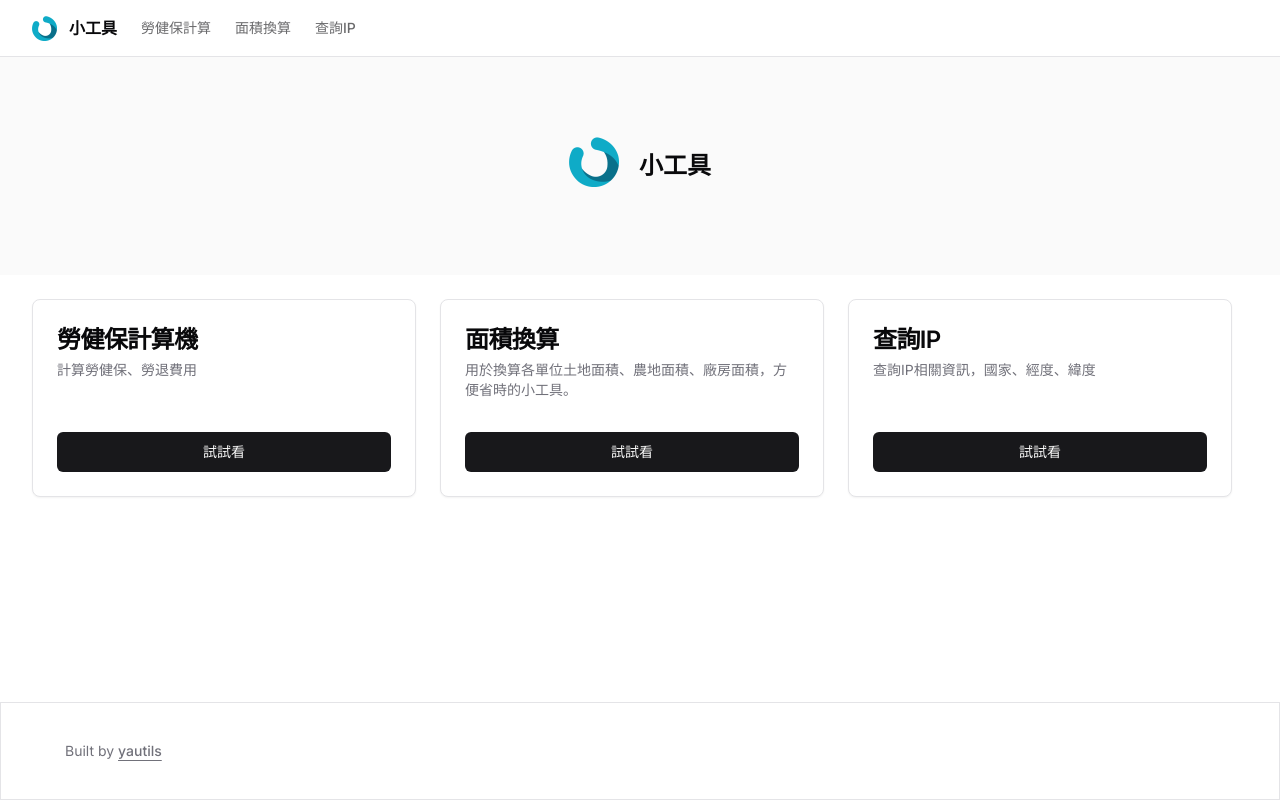
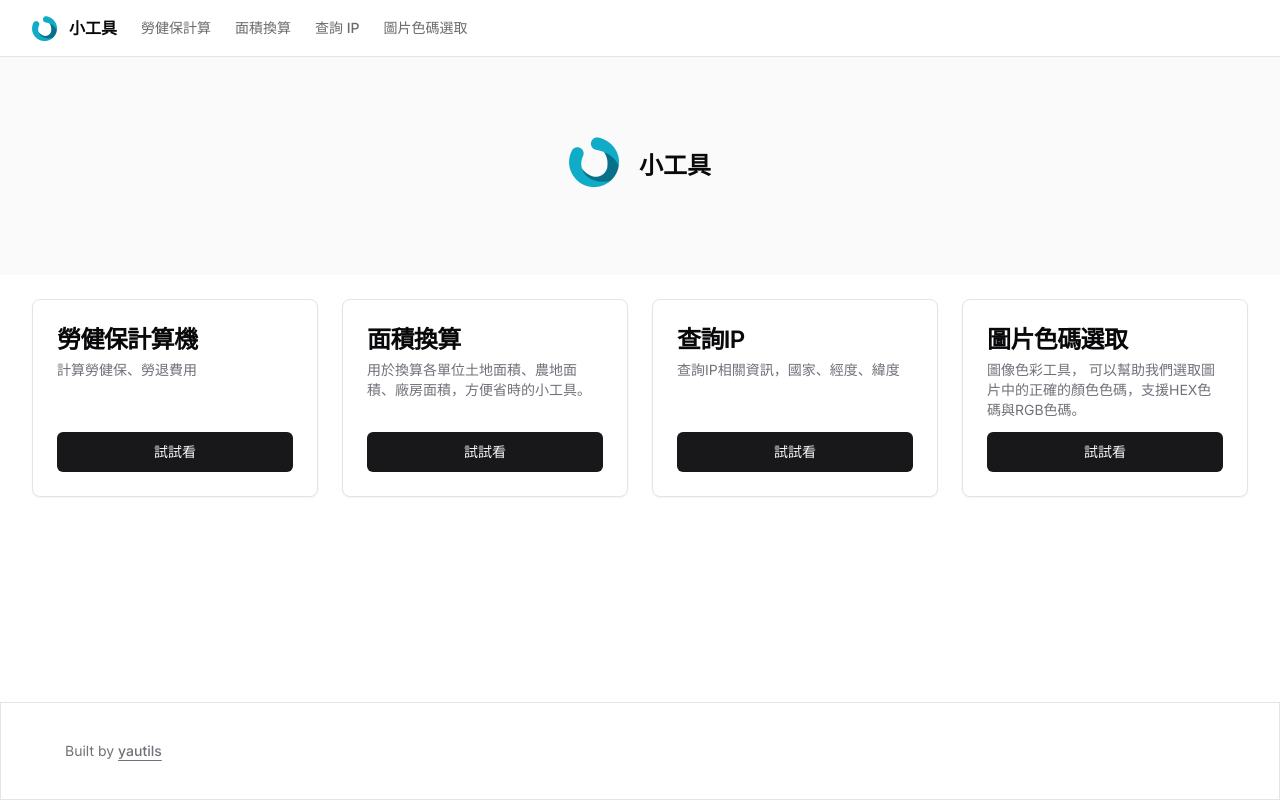
Before and after one commit to haoolii/ceres, a Next.js app: page / in a window 1280 px wide. Built offline with nearby package versions, Linux system fonts and the light colour scheme.

Commit message:
feat: add enter link

```diff
--- a/app/page.tsx
+++ b/app/page.tsx
@@ -75,6 +75,22 @@ export default function Home() {
             </CardFooter>
           </Card>
         </div>
+        <div className="w-full md:w-96">
+          <Card>
+            <CardHeader className="space-y-1">
+              <CardTitle className="text-2xl">圖片色碼選取</CardTitle>
+              <CardDescription className="h-12">
+                圖像色彩工具，
+                可以幫助我們選取圖片中的正確的顏色色碼，支援HEX色碼與RGB色碼。
+              </CardDescription>
+            </CardHeader>
+            <CardFooter>
+              <Link href="/image-color-picker" className="w-full">
+                <Button className="w-full">試試看</Button>
+              </Link>
+            </CardFooter>
+          </Card>
+        </div>
       </div>
     </main>
   );
--- a/components/main-nav.tsx
+++ b/components/main-nav.tsx
@@ -7,6 +7,7 @@ import Image from "next/image";
 
 import { siteConfig } from "@/config/site";
 import { cn } from "@/lib/utils";
+import { docsConfig } from "@/config/docs";
 
 export function MainNav() {
   const pathname = usePathname();
@@ -27,37 +28,23 @@ export function MainNav() {
         </span>
       </Link>
       <nav className="flex items-center space-x-6 text-sm font-medium">
+        {docsConfig.mainNav?.map(
+          (item) =>
+            item.href && (
               <Link
-          href="/LHI"
+                key={item.href}
+                href={item.href}
                 className={cn(
                   "transition-colors hover:text-foreground/80",
-            pathname?.startsWith("/LHI")
+                  pathname?.startsWith(item.href)
                     ? "text-foreground"
                     : "text-foreground/60"
                 )}
               >
-          勞健保計算
+                {item.title}
               </Link>
-        <Link
-          href="/area-convert"
-          className={cn(
-            "transition-colors hover:text-foreground/80",
-            pathname === "/area-convert"
-              ? "text-foreground"
-              : "text-foreground/60"
+            )
         )}
-        >
-          面積換算
-        </Link>
-        <Link
-          href="/my-ip"
-          className={cn(
-            "transition-colors hover:text-foreground/80",
-            pathname === "/my-ip" ? "text-foreground" : "text-foreground/60"
-          )}
-        >
-          查詢IP
-        </Link>
       </nav>
     </div>
   );
--- a/config/docs.ts
+++ b/config/docs.ts
@@ -18,5 +18,9 @@ export const docsConfig: DocsConfig = {
       title: "查詢 IP",
       href: "/my-ip",
     },
+    {
+      title: "圖片色碼選取",
+      href: "/image-color-picker",
+    },
   ],
 };
```
Lines whose indentation alone changed are shown as unchanged.
